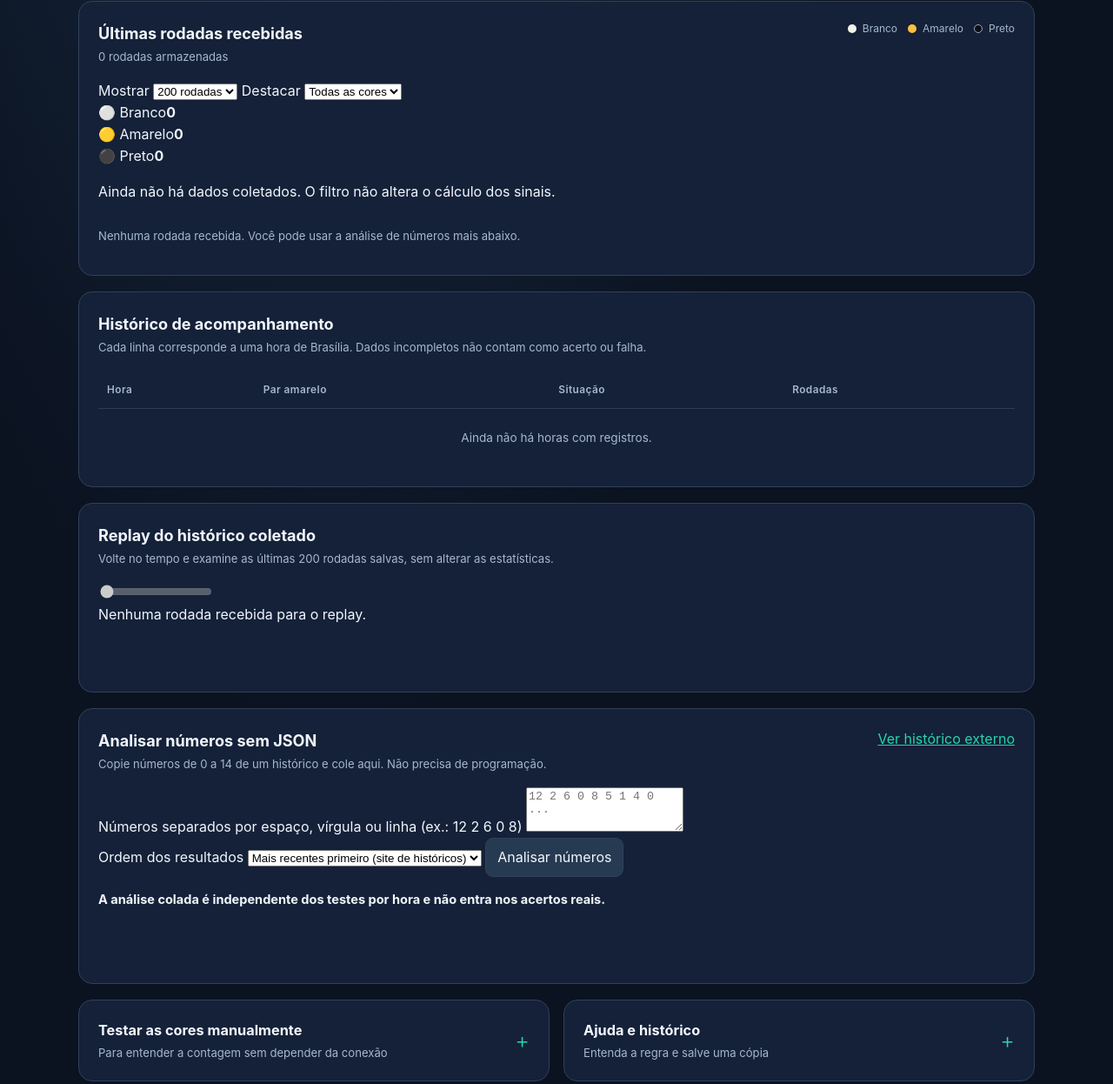
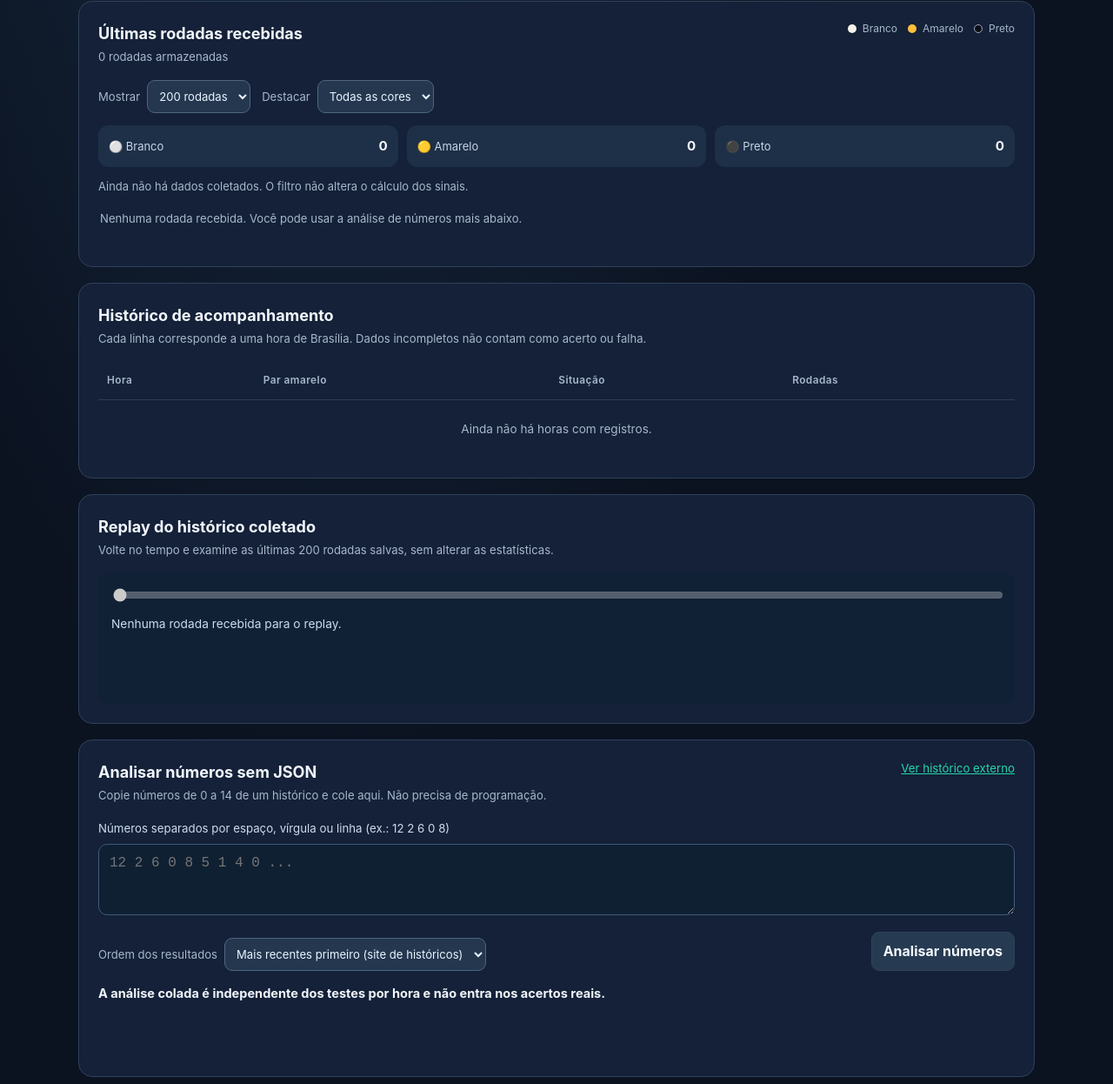
Before and after one commit to Stormthunder114/calculador-branco-one-for-all, a plain HTML site: page index.html in a window 1280 px wide. Shown: the part 774-2020 px from the top of the page at 87% size. Drawn offline with Linux system fonts and the light colour scheme.

Commit message:
Estiliza filtros, replay e entrada de números no celular

```diff
--- a/style.css
+++ b/style.css
@@ -72,3 +72,25 @@ footer{border-top:1px solid var(--stroke);padding-top:20px;text-align:center;fon
 :focus-visible{outline:3px solid #ffd36a;outline-offset:3px}
 @media(max-width:920px){.stats{grid-template-columns:repeat(3,minmax(0,1fr))}.stats .tile:last-child{grid-column:span 2}.hero{grid-template-columns:1fr}.hero-copy{padding:6px 0}.hero-control{min-height:230px}}
 @media(max-width:650px){.wrap{padding:14px 12px 24px}.topbar{padding-bottom:12px}.old-link{font-size:.72rem;padding:8px}.brand strong{font-size:.86rem}.brand small{font-size:.72rem}.logo{width:38px;height:38px}.hero-copy h1{font-size:2.45rem}.hero-copy p{font-size:.94rem}.hero-control{padding:19px}.stats{grid-template-columns:repeat(2,minmax(0,1fr));gap:9px}.stats .tile:last-child{grid-column:span 2}.tile{padding:14px}.tile span{min-height:auto}.tile strong{margin:9px 0 5px}.panel{padding:16px}.section-heading{flex-direction:column;gap:12px}.legend{flex-wrap:wrap}.two-columns{grid-template-columns:1fr}.manual{font-size:.74rem;padding:10px 3px}}
+
+/* Exploração histórica própria: filtros, contagens, replay e entrada por números. */
+.sample-toolbar{display:flex;gap:13px;align-items:center;flex-wrap:wrap;margin:0 0 14px}
+.sample-toolbar label,.paste-actions label{font-size:.82rem;color:var(--muted);display:flex;align-items:center;gap:8px}
+.sample-toolbar select,.paste-actions select{background:#24374f;color:#e9f4ff;border:1px solid #4e6681;border-radius:9px;padding:9px;font:inherit;max-width:100%}
+.color-distribution{display:grid;grid-template-columns:repeat(3,1fr);gap:10px;margin-bottom:12px}
+.color-distribution div{border-radius:12px;background:#1e3047;padding:12px;display:flex;align-items:center;justify-content:space-between;gap:9px}
+.color-distribution span{font-size:.81rem;color:#c6d6e9}
+.color-distribution strong{font-size:.95rem;white-space:nowrap}
+.sample-summary{color:var(--muted);font-size:.81rem;margin:0 0 14px}
+#recentBalls{max-height:305px;overflow-y:auto;scrollbar-width:thin;align-content:flex-start;padding:3px 2px 10px}
+#recentBalls .ball{font-size:.76rem}
+.replay-panel{border-radius:11px;background:#102136;padding:15px}
+#replayPosition{width:100%;accent-color:var(--teal);cursor:pointer}
+#replayPosition:disabled{cursor:not-allowed}
+.replay-caption{font-size:.86rem;color:#c9dcf0;margin:8px 0 12px}
+.paste-panel textarea{box-sizing:border-box;width:100%;background:#0f2033;border:1px solid #405b76;border-radius:10px;color:#f4f7fb;resize:vertical;padding:12px;min-height:82px;font-size:1rem;font-family:ui-monospace,monospace}
+.form-label{display:block;font-size:.83rem;color:#cddced;margin-bottom:8px}
+.paste-actions{display:flex;align-items:end;justify-content:space-between;gap:14px;flex-wrap:wrap;margin:12px 0}
+.paste-actions label{flex-wrap:wrap}.paste-actions button{font-weight:700}
+.external-reference{font-size:.83rem;white-space:nowrap}
+@media(max-width:650px){.color-distribution{grid-template-columns:1fr}.color-distribution div{padding:9px 12px}.sample-toolbar select{max-width:175px}.paste-actions{display:block}.paste-actions button{margin-top:12px;width:100%}}
```
